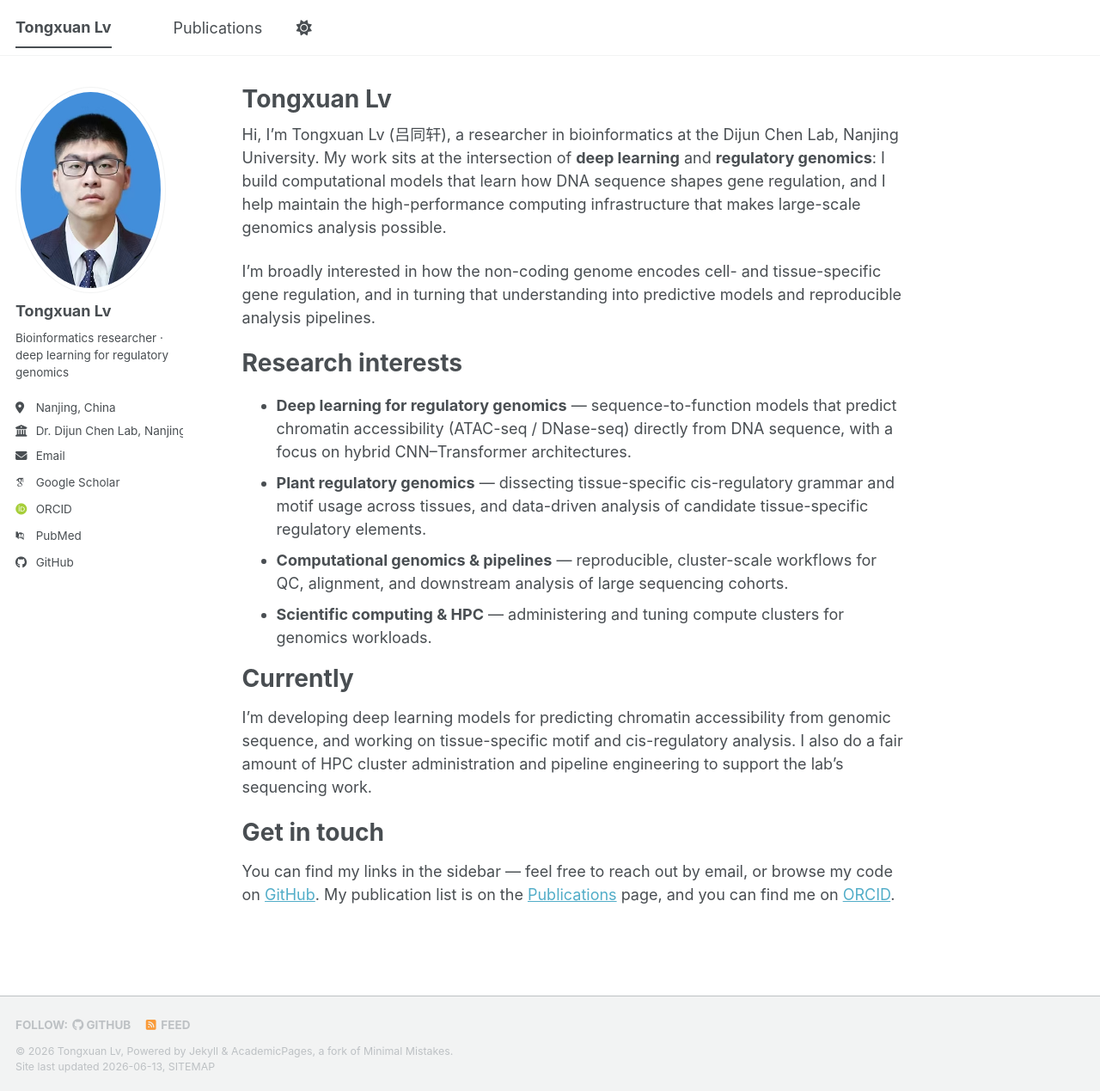
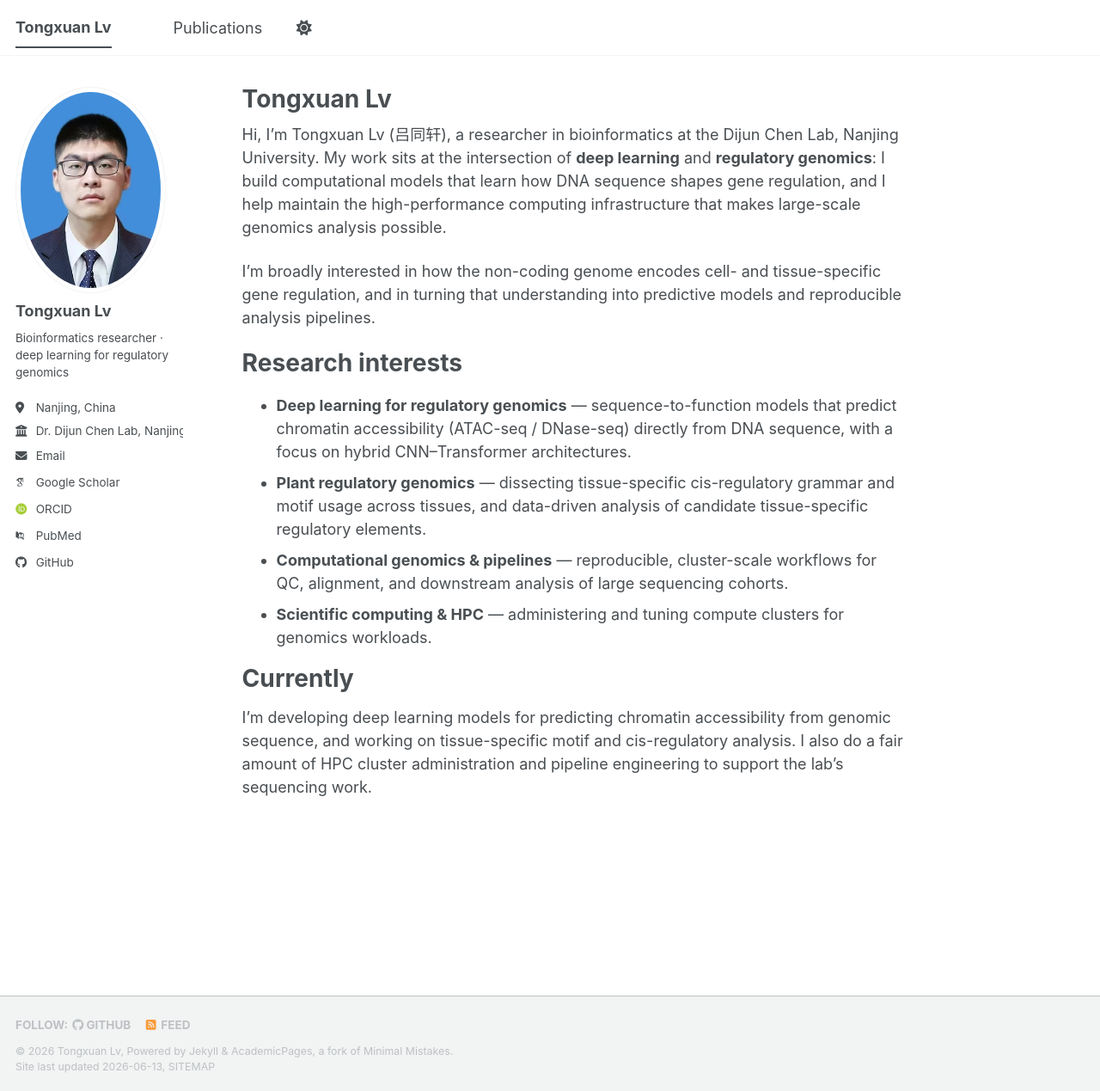
Before and after one commit to Lv-BioInfo/Lv-BioInfo.github.io, a Jekyll site: the page built from _pages/about.md, in a window 1280 px wide and 1269 px high. Shown: the whole window at 86% size. Built offline with Jekyll 4.4.1, drawn with Linux system fonts in a browser that asks for light colours; some web fonts are replaced; a script bundle is joined from its source files by our own code; library files that are not in the unit come from our copies.

Commit message:
Remove 'Get in touch' section from about.md
Removed the 'Get in touch' section from the about page.

```diff
--- a/_pages/about.md
+++ b/_pages/about.md
@@ -23,7 +23,3 @@ Research interests
 Currently
 ======
 I'm developing deep learning models for predicting chromatin accessibility from genomic sequence, and working on tissue-specific motif and cis-regulatory analysis. I also do a fair amount of HPC cluster administration and pipeline engineering to support the lab's sequencing work.
-
-Get in touch
-======
-You can find my links in the sidebar — feel free to reach out by email, or browse my code on [GitHub](https://github.com/Lv-BioInfo). My publication list is on the [Publications](/publications/) page<!-- 没有论文页可删掉这句 -->, and you can find me on [ORCID](https://orcid.org/0009-0008-3618-635X).
```
